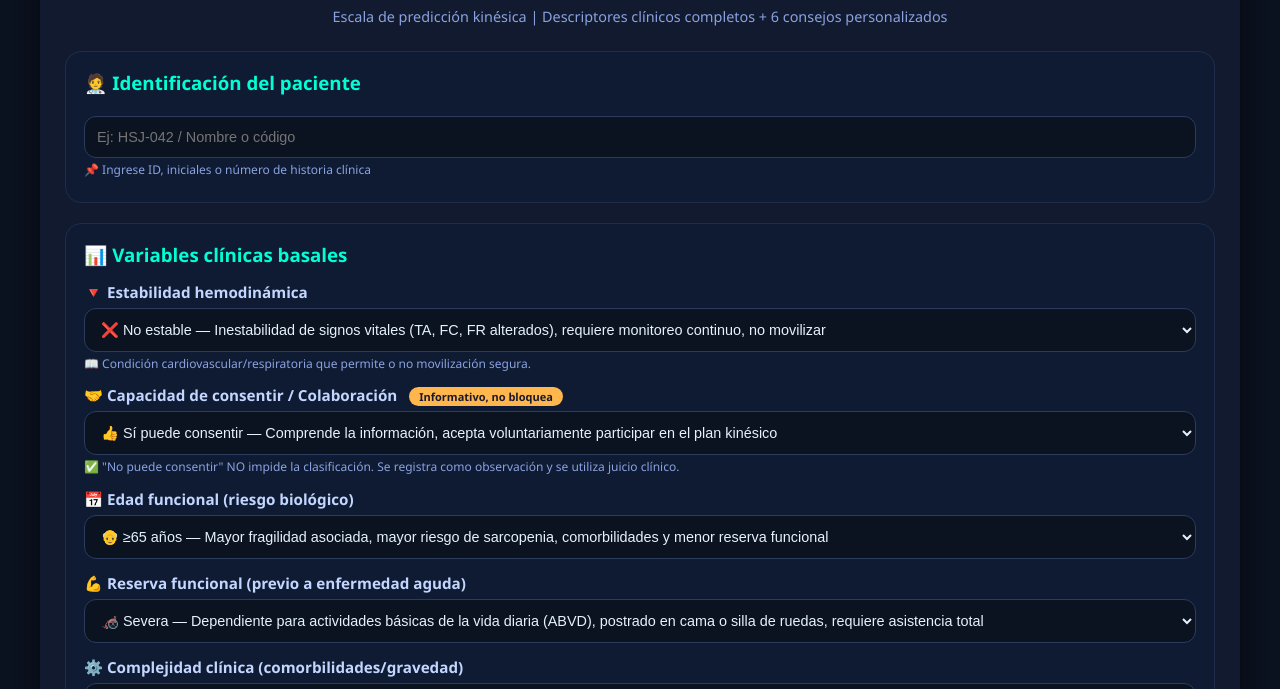
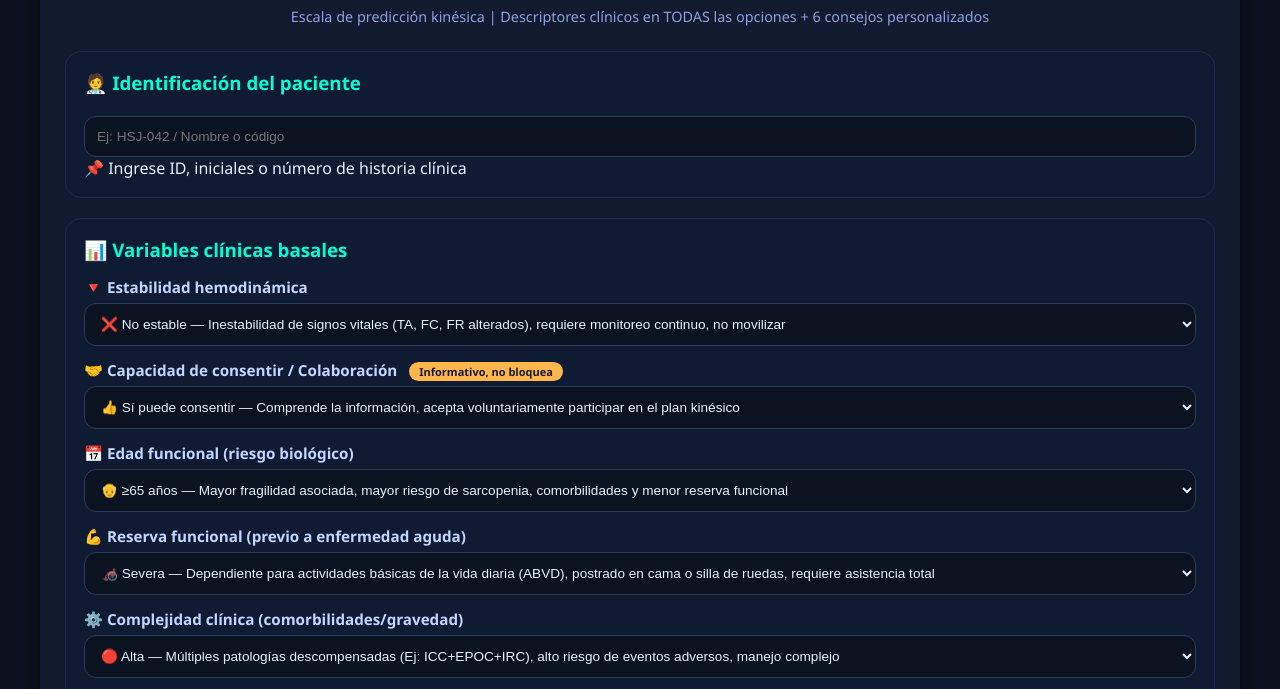
Before and after one commit to Hainzerstudy/Cdk, a plain HTML site: page Index.html in a window 1280 px wide. Shown: the part 106-795 px from the top of the page. Drawn offline with Linux system fonts and the light colour scheme.

Commit message:
Update Index.html

```diff
--- a/Index.html
+++ b/Index.html
@@ -3,7 +3,7 @@
 <head>
 <meta charset="UTF-8">
 <meta name="viewport" content="width=device-width, initial-scale=1.0">
-<title>IPK-R65 Hospitalario - 6 Consejos + Descriptores completos</title>
+<title>IPK-R65 Hospitalario - Descriptores en TODAS las opciones</title>
 
 <script src="https://cdn.jsdelivr.net/npm/xlsx@0.18.5/dist/xlsx.full.min.js"></script>
 
@@ -76,21 +76,12 @@
     border: 1px solid #2b3c5f;
     background: #0b1220;
     color: #e6f1ff;
-    font-size: 0.9rem;
+    font-size: 0.85rem;
     cursor: pointer;
 }
 
 select:hover, input:hover {
     border-color: #00ffd5;
-}
-
-.option-desc {
-    font-size: 0.75rem;
-    color: #8aa2e0;
-    margin-top: 4px;
-    margin-bottom: 6px;
-    display: block;
-    line-height: 1.3;
 }
 
 button {
@@ -211,7 +202,7 @@
 
 <div class="container">
 <h1>🏥 IPK-R65 Hospitalario</h1>
-<div class="sub">Escala de predicción kinésica | Descriptores clínicos completos + 6 consejos personalizados</div>
+<div class="sub">Escala de predicción kinésica | Descriptores clínicos en TODAS las opciones + 6 consejos personalizados</div>
 
 <!-- PACIENTE -->
 <div class="section">
@@ -229,7 +220,6 @@
 <option value="no">❌ No estable — Inestabilidad de signos vitales (TA, FC, FR alterados), requiere monitoreo continuo, no movilizar</option>
 <option value="si">✅ Estable — TA, FC, FR dentro de parámetros seguros para el reposo y la movilización progresiva</option>
 </select>
-<div class="option-desc">📖 Condición cardiovascular/respiratoria que permite o no movilización segura.</div>
 
 <label>🤝 Capacidad de consentir / Colaboración <span class="warning-badge">Informativo, no bloquea</span></label>
 <select id="acepta">
@@ -237,7 +227,6 @@
 <option value="no_puede">🧠 No puede consentir — Deterioro cognitivo severo, sedación profunda, trastorno de conciencia (se evalúa con cuidador/familiar)</option>
 <option value="no">🚫 No acepta — Rechaza activamente la intervención kinésica por decisión propia informada</option>
 </select>
-<div class="option-desc">✅ "No puede consentir" NO impide la clasificación. Se registra como observación y se utiliza juicio clínico.</div>
 
 <label>📅 Edad funcional (riesgo biológico)</label>
 <select id="edad">
@@ -340,12 +329,12 @@
 let historialEvaluaciones = [];
 
 function cargarHistorialLocal() {
-    const guardado = localStorage.getItem('ipk_r65_historial_descriptores');
+    const guardado = localStorage.getItem('ipk_r65_historial_descriptores_completo');
     if (guardado) historialEvaluaciones = JSON.parse(guardado);
 }
 
 function guardarHistorialLocal() {
-    localStorage.setItem('ipk_r65_historial_descriptores', JSON.stringify(historialEvaluaciones));
+    localStorage.setItem('ipk_r65_historial_descriptores_completo', JSON.stringify(historialEvaluaciones));
 }
 
 // ========== GENERADOR DE 6 CONSEJOS PERSONALIZADOS ==========
@@ -616,4 +605,4 @@
 });
 </script>
 </body>
-</html>
+    </html>
```
